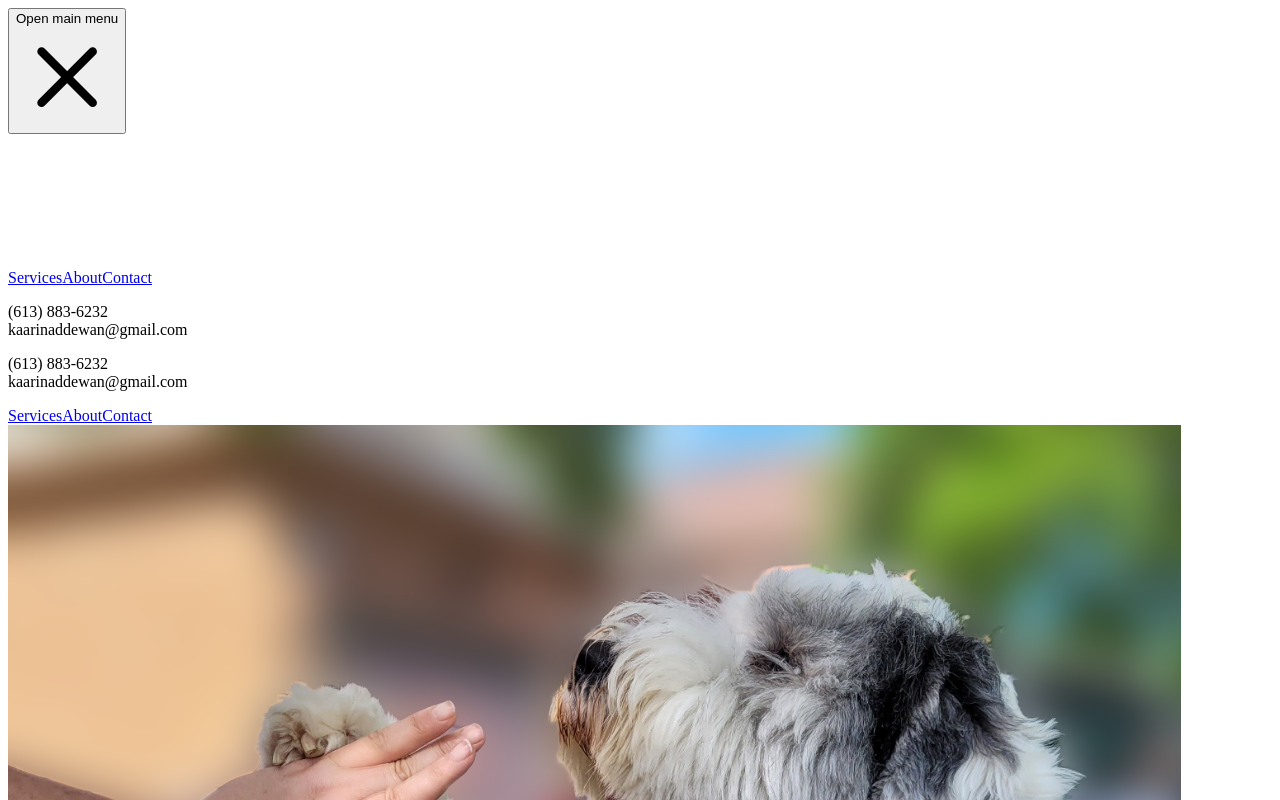
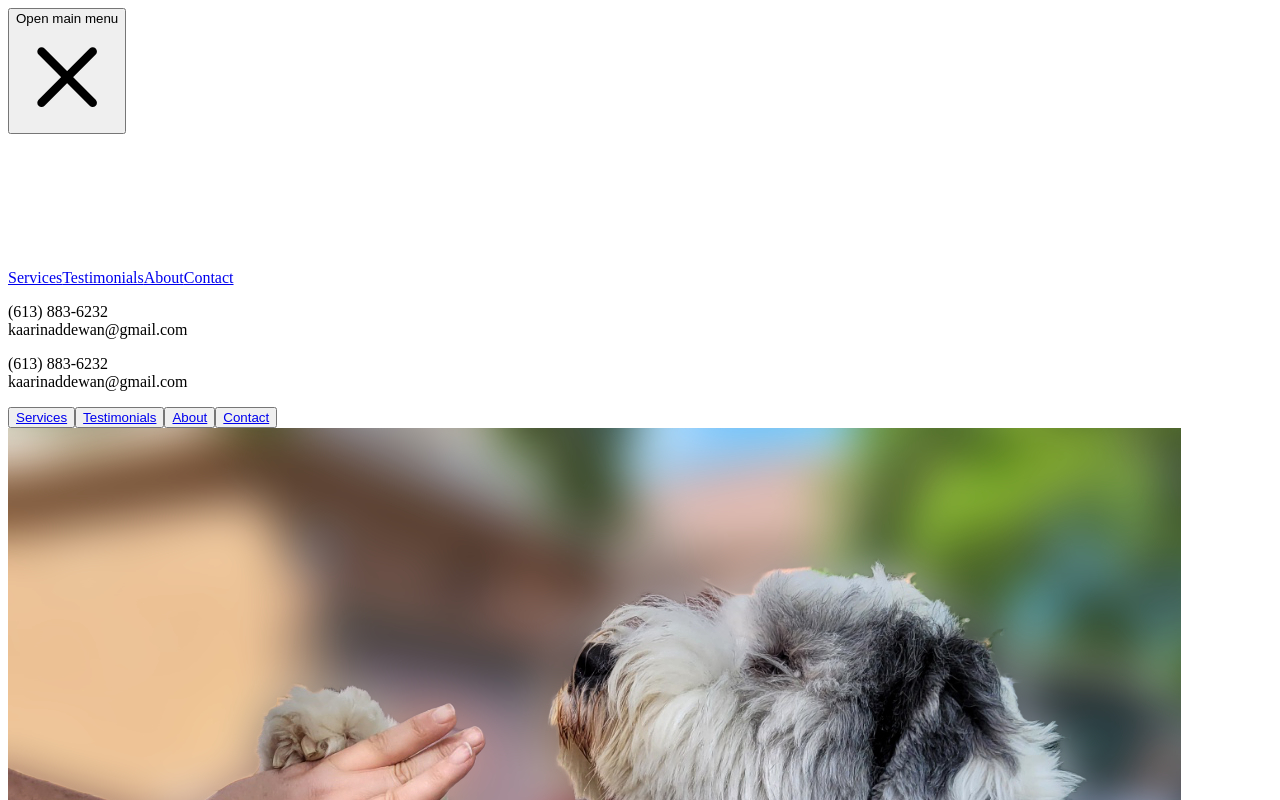
Before and after one commit to EMurrell/puptopal-website, a Next.js app: page / in a window 1280 px wide. Both pictures are taken after a click on the button "Open main menu". Shown: the top 800 px of the page. Built offline with nearby package versions, Linux system fonts and the light colour scheme.

Commit message:
fix navigation and contact links

```diff
--- a/components/About.js
+++ b/components/About.js
@@ -18,11 +18,11 @@ export default function About() {
           />
         </div>
 
-        <div className="flex flex-col items-center px-2 pb-8 md:w-1/2">
+        <div className="flex flex-col items-center pb-8 pl-2 pr-12 md:w-1/2">
           <h3 className="py-4 text-xl font-bold text-left text-green-500 lg:text-2xl font-display">
             ABOUT ME
           </h3>
-          <p className="text-base text-gray-500 lg:text-lg">
+          <p className="mt-2 text-base text-gray-500 lg:text-lg">
             I am a lifetime trainer who grew up in a home that trained Labradors
             for duck trails. When I turned 40, I decided to make this passion a
             reality. I completed a 2-year dog behavior and therapy course with
@@ -31,6 +31,13 @@ export default function About() {
             classes. I am trained for all breeds, as well as specific breed
             behaviors and issues.
           </p>
+          <p className="mt-2 text-base text-gray-500 lg:text-lg">
+            I believe in Family Training for the real world. I work with
+            families in a dog environment, including children, parents,
+            roommates, anyone the dog spends their day with. We need our pups to
+            listen to our young children with the same respect it would have for
+            Mom and Dad. I use positive reinforcement and no punishments.
+          </p>
         </div>
       </div>
     </FadeIn>
--- a/components/ContactUs.js
+++ b/components/ContactUs.js
@@ -1,5 +1,6 @@
 import FadeIn from "./FadeIn";
 import Dots from "./Dots";
+import { getDomainLocale } from "next/dist/next-server/lib/router/router";
 
 export default function ContactUs() {
   return (
@@ -15,7 +16,7 @@ export default function ContactUs() {
           </div>
 
           <FadeIn>
-            <div className="relative w-11/12 px-10 py-10 mx-auto bg-white sm:px-16">
+            <div className="relative w-11/12 p-24 mx-auto bg-white sm:px-16">
               <div className="flex items-center justify-between pb-8">
                 <div className="items-center xl:flex md:flex lg:flex sm:flex">
                   <h1 className="mb-6 text-2xl font-extrabold text-green-500 font-display xl:text-4xl md:text-center lg:text-center">
@@ -29,6 +30,9 @@ export default function ContactUs() {
                     <p className="text-base text-gray-600 font-display sm:text-xl">
                       (613) 883-6232
                     </p>
+                    <button className="px-4 py-2 mt-4 font-bold text-white bg-green-500 rounded hover:bg-green-700">
+                      <a href="tel:+1-613-883-6232">CALL NOW</a>
+                    </button>
                   </div>
                   <div className="pt-4 xl:pl-32 lg:pl-32 md:pl-6 sm:pl-6 sm:pt-0">
                     <p className="text-lg font-bold text-gray-600 font-display">
@@ -37,6 +41,9 @@ export default function ContactUs() {
                     <p className="text-base text-gray-600 font-display sm:text-xl">
                       kaarinaddewan@gmail.com
                     </p>
+                    <button className="px-4 py-2 mt-4 font-bold text-white bg-green-500 rounded hover:bg-green-700">
+                      <a href="mailto:kaarinaddewan@gmail.com">EMAIL NOW</a>
+                    </button>
                   </div>
                 </div>
               </div>
--- a/components/Dots.js
+++ b/components/Dots.js
@@ -1,7 +1,7 @@
 export default function Dots() {
   return (
     <svg width={151} height={104} xmlns="http://www.w3.org/2000/svg">
-      <g fill="#34d399" fillRule="evenodd">
+      <g fill="#10b981" fillRule="evenodd">
         <rect x=".88" width={3} height={3} rx="1.5" />
         <rect x="17.88" width={3} height={3} rx="1.5" />
         <rect x="32.88" width={3} height={3} rx="1.5" />
--- a/components/Header.js
+++ b/components/Header.js
@@ -30,11 +30,11 @@ export default function Header() {
                   {" "}
                 </p>
                 <a
-                  href="/"
-                  aria-label=""
-                  className="inline-flex items-center text-xl font-semibold tracking-wider text-white "
+                  href="#services"
+                  aria-label="services"
+                  className="inline-flex items-center text-xl font-semibold tracking-wider text-white font-display "
                 >
-                  Learn more
+                  Learn More
                   <svg
                     className="inline-block w-3 ml-2"
                     fill="currentColor"
--- a/components/Navbar.js
+++ b/components/Navbar.js
@@ -5,6 +5,7 @@ import { MenuIcon, XIcon } from "@heroicons/react/outline";
 const navigation = [
   // { name: "Home", href: "#", current: true },
   { name: "Services", href: "#services", current: false },
+  { name: "Testimonials", href: "#testimonials", current: false },
   { name: "About", href: "#about", current: false },
   { name: "Contact", href: "#contact", current: false },
 ];
@@ -22,7 +23,7 @@ export default function Nav() {
             <div className="relative flex items-center justify-between h-10">
               <div className="absolute inset-y-0 left-0 flex items-center sm:hidden">
                 {/* Mobile menu button*/}
-                <Disclosure.Button className="inline-flex items-center justify-center p-2 rounded-md hover:text-white hover:bg-green-300 focus:outline-none ">
+                <Disclosure.Button className="inline-flex items-center justify-center rounded-md hover:text-white focus:outline-none ">
                   <span className="sr-only">Open main menu</span>
                   {open ? (
                     <XIcon
@@ -63,7 +64,7 @@ export default function Nav() {
                           item.current
                             ? "bg-green-400 text-white"
                             : "text-white hover:bg-green-300 hover:text-white",
-                          "px-3 py-2 rounded-md text-sm font-medium"
+                          "px-3 py-2 rounded-md text-sm font-bold tracking-wide"
                         )}
                         aria-current={item.current ? "page" : undefined}
                       >
@@ -84,9 +85,21 @@ export default function Nav() {
               kaarinaddewan@gmail.com
             </p>
           </div>
+          <Transition
+            enter="transition duration-300 ease-out"
+            enterFrom="transform scale-50 opacity-0"
+            enterTo="transform scale-100 opacity-100"
+            leave="transition duration-75 ease-out"
+            leaveFrom="transform scale-100 opacity-100"
+            leaveTo="transform scale-50 opacity-0"
+          >
             <Disclosure.Panel className="sm:hidden">
               <div className="px-2 pt-2 pb-3 space-y-1">
                 {navigation.map((item) => (
+                  <Disclosure.Button
+                    className="block"
+                    onClick={() => (open = false)}
+                  >
                     <a
                       key={item.name}
                       href={item.href}
@@ -94,15 +107,17 @@ export default function Nav() {
                         item.current
                           ? "bg-green-300 text-white"
                           : "text-gray-100 hover:bg-green-300 hover:text-white",
-                    "block px-3 py-2 rounded-md text-base font-medium"
+                        "block px-3 py-2 rounded-md text-base font-semibold tracking-wide"
                       )}
                       aria-current={item.current ? "page" : undefined}
                     >
                       {item.name}
                     </a>
+                  </Disclosure.Button>
                 ))}
               </div>
             </Disclosure.Panel>
+          </Transition>
         </>
       )}
     </Disclosure>
--- a/components/Service.js
+++ b/components/Service.js
@@ -47,11 +47,8 @@ export default function Service() {
       <div className="px-4 mx-auto max-w-7xl sm:px-6 lg:px-8">
         <FadeIn>
           <div className="text-center">
-            <p className="mt-2 text-xl font-bold leading-8 text-green-500 font-display sm:text-2xl">
-              PUP TO PAL:
-            </p>
-            <p className="mt-2 text-xl font-bold leading-8 text-green-500 font-display sm:text-2xl">
-              HERE TO HELP
+            <p className="mt-2 text-2xl font-bold leading-8 text-green-500 xl:text-3xl font-display ">
+              PUP TO PAL - HERE TO HELP
             </p>
 
             <p className="max-w-2xl mt-4 text-lg text-gray-600 lg:mx-auto font-display">
--- a/components/Testimonials.js
+++ b/components/Testimonials.js
@@ -5,15 +5,10 @@ import Dots from "./Dots";
 export default function Testimonials() {
   const [change, setChange] = useState(false);
   return (
-    <div>
+    <div id="testimonials">
       <div className="container pt-16 mx-auto "></div>
       <div className="w-full py-16 bg-gray-100">
         <div className="container relative mx-auto">
-          <FadeIn>
-            <h1 className="mb-12 text-3xl font-extrabold text-center text-green-500 font-display xl:text-5xl md:text-center lg:text-center">
-              Hear From Our Clients
-            </h1>
-          </FadeIn>
           <div className="absolute top-0 -mt-16">
             <Dots />
           </div>
@@ -25,6 +20,10 @@ export default function Testimonials() {
             <section id="carousel">
               <figure className={change ? "hidden" : "block"}>
                 <div className="relative w-11/12 px-10 py-10 mx-auto bg-white sm:px-16">
+                  <h1 className="mb-6 text-2xl font-extrabold text-center text-green-500 font-display xl:text-3xl ">
+                    HEAR FROM OUR CLIENTS
+                  </h1>
+
                   <div className="flex items-center justify-between pb-8">
                     <div className="items-center xl:flex md:flex lg:flex sm:flex">
                       <div className="w-20 h-20">
@@ -89,6 +88,9 @@ export default function Testimonials() {
               </figure>
               <figure className={change ? "block" : "hidden"}>
                 <div className="relative w-11/12 px-10 py-10 mx-auto bg-white sm:px-16">
+                  <h1 className="mb-6 text-2xl font-extrabold text-center text-green-500 font-display xl:text-3xl ">
+                    HEAR FROM OUR CLIENTS
+                  </h1>
                   <div className="flex items-center justify-between pb-8">
                     <div className="items-center xl:flex md:flex lg:flex sm:flex">
                       <div className="w-20 h-20">
--- a/pages/index.js
+++ b/pages/index.js
@@ -18,7 +18,11 @@ export default function Home() {
         <meta name="viewport" content="initial-scale=1.0, width=device-width" />
         <link rel="icon" href="/bwLogo.png" />
         <link rel="preconnect" href="https://fonts.googleapis.com" />
-        <link rel="preconnect" href="https://fonts.gstatic.com" crossOrigin />
+        <link
+          rel="preconnect"
+          href="https://fonts.gstatic.com"
+          crossOrigin="true"
+        />
         <link
           href="https://fonts.googleapis.com/css2?family=Ubuntu:wght@300;400;500;700&display=swap"
           rel="stylesheet"
```
Lines whose indentation alone changed are shown as unchanged.
